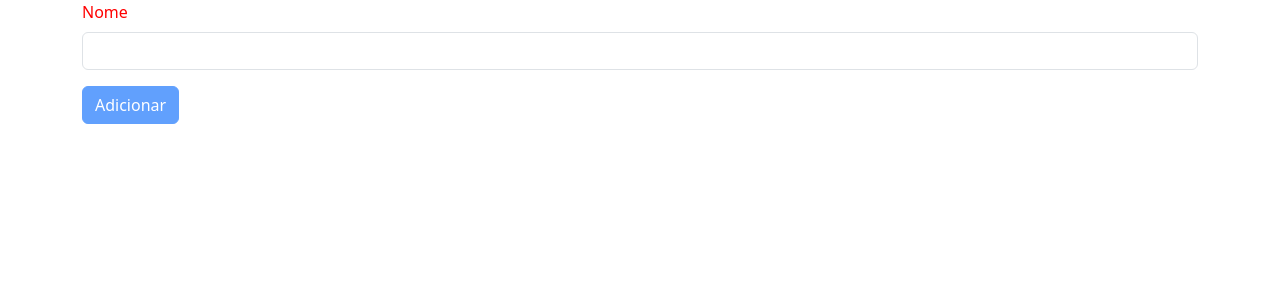
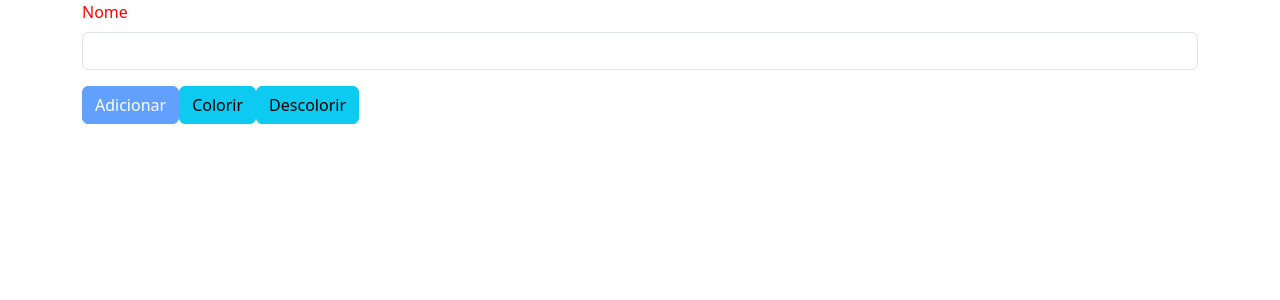
Before and after one commit to fabriciio95/algamoney-front, an Angular app in the folder meuprojeto/: page / in a window 1280 px wide. Shown: the top 300 px of the page. Built offline with nearby package versions, Linux system fonts and the light colour scheme.

Commit message:
Exportando a API da diretiva para o template

```diff
--- a/meuprojeto/src/app/campo-colorido.directive.ts
+++ b/meuprojeto/src/app/campo-colorido.directive.ts
@@ -1,7 +1,8 @@
 import { Directive, HostBinding, HostListener, Input } from '@angular/core';
 
 @Directive({
-  selector: '[appCampoColorido]'
+  selector: '[appCampoColorido]',
+  exportAs: 'campoColorido'
 })
 export class CampoColoridoDirective {
 
@@ -11,12 +12,12 @@
   corDeFundo: string  = "transparent";
 
   @HostListener('focus')
-   aoGanharFoco() {
+   colorir() {
       this.corDeFundo = this.cor;
    }
 
    @HostListener('blur')
-   aoPerderFoco() {
+   descolorir() {
     this.corDeFundo = 'transparent';
    }
 
--- a/meuprojeto/src/app/funcionario-form/funcionario-form.component.html
+++ b/meuprojeto/src/app/funcionario-form/funcionario-form.component.html
@@ -11,7 +11,8 @@
   <input type="text" class="form-control"
         [(ngModel)]="nome"
         (focus)="adicionado = false"
-        [appCampoColorido]="'blue'">
+        [appCampoColorido]="'blue'"
+        #campo="campoColorido">
        <!-- appCampoColorido cor="corDoCampo"> -->
 
 
@@ -19,3 +20,6 @@
 
 <button type="button" class="btn btn-primary"
   (click)="adicionar()" [disabled]="nome.length == 0">Adicionar</button>
+
+  <button class="btn btn-info" (click)="campo.colorir()">Colorir</button>
+  <button class="btn btn-info" (click)="campo.descolorir()">Descolorir</button>
```
